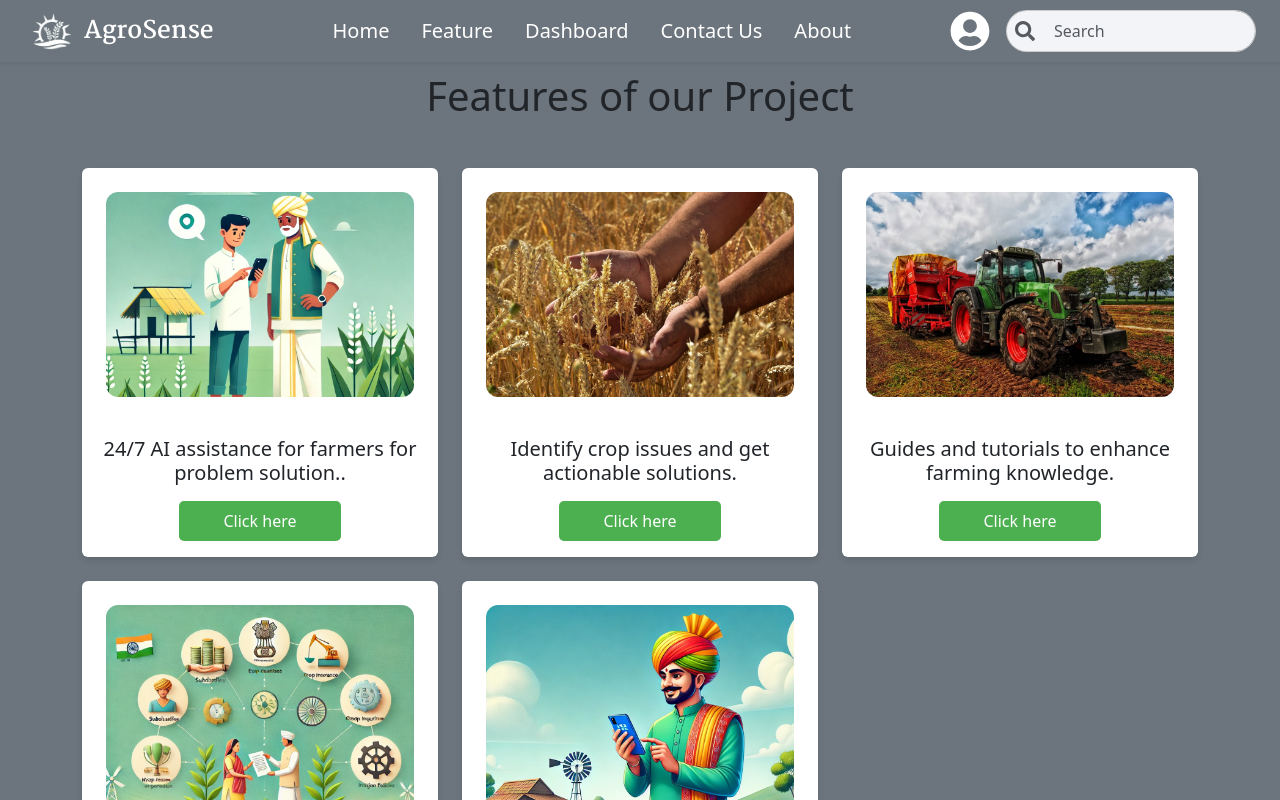
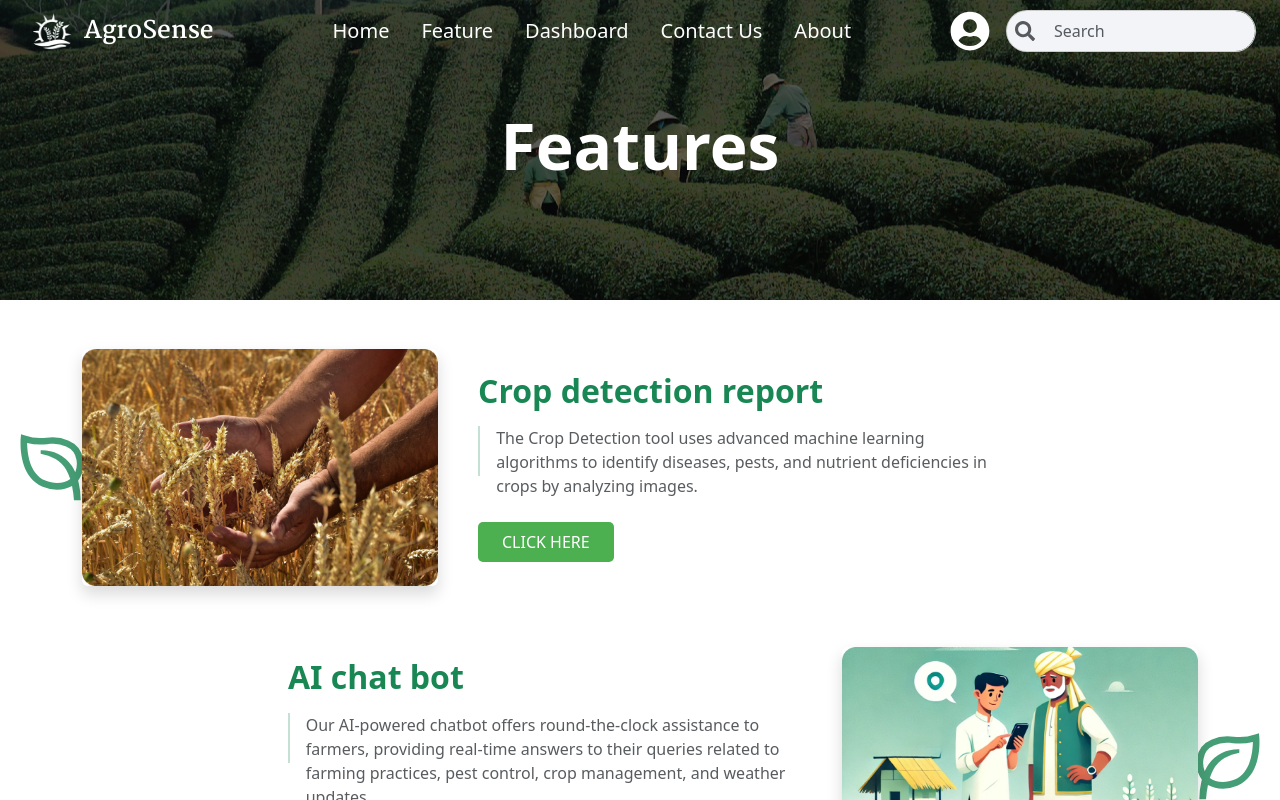
Before and after one commit to AgroSence/AgroSence, a React (Vite) app in the folder agrosence/: page /Feature in a window 1280 px wide. Shown: the top 800 px of the page. Built offline with nearby package versions, Linux system fonts and the light colour scheme.

Commit message:
Updating Feature.jsx

```diff
--- a/agrosence/components/feature/FeatureCard.jsx
+++ b/agrosence/components/feature/FeatureCard.jsx
@@ -1,26 +1,40 @@
 import React from 'react';
-import { useNavigate } from 'react-router-dom';
-import { FaArrowRight } from 'react-icons/fa';
+import { BiLeaf } from 'react-icons/bi';
 
-const FeatureCard = ({ title, description, image, path }) => {
-    const navigate = useNavigate();
-
+const FeatureCard = ({ title, description, image, index }) => {
   return (
-      <div className="feature-card rounded ">
+    <div className="container my-4 my-md-5">
+      <div className={`row align-items-center ${index % 2 === 1 ? 'flex-row-reverse' : ''}`}>
+        <div className="col-md-4 position-relative mb-4 mb-md-0">
+          <BiLeaf
+            className="text-success position-absolute d-none d-md-block"
+            style={{
+              fontSize: "5rem",
+              right: index % 2 === 0 ? "auto" : "-3.5rem",
+              left: index % 2 === 0 ? "-3.5rem" : "auto",
+              top: "50%",
+              transform: `scaleX(-1) translateY(-50%) ${index % 2 === 0 ? "scaleX(1)" : "scaleX(-1)" }`,
+              opacity: 0.8,
+              zIndex: -1
+            }}
+          />
           <img
             src={image}
             alt={title}
-          className="w-100 rounded p-4"
-          style={{objectFit:"contain"}}
+            className="img-fluid rounded shadow w-auto"
+            style={{ maxHeight: "300px", objectFit: "contain" }}
           />
-        <div className="text-center p-3">
-          <h3 className="fs-5 mb-3">{description}</h3>
-          <button
-            className="btn btn-success w-50"
-            onClick={() => navigate(path)}
-          >
-            Click here
-          </button>
+        </div>
+        <div className="col-md-6">
+          <div className="px-3 py-4 text-center text-md-start">
+            <h2 className="mb-3 text-success fw-bold">{title}</h2>
+            <div className="d-flex align-items-center mb-4">
+              <div className="vr bg-success me-3" style={{ height: '50px', width:"5px" }}></div>
+              <p className="text-muted mb-0">{description}</p>
+            </div>
+            <button className="btn btn-success px-4 py-2">CLICK HERE</button>
+          </div>
+        </div>
       </div>
     </div>
   );
--- a/agrosence/components/feature/FeatureHeader.jsx
+++ b/agrosence/components/feature/FeatureHeader.jsx
@@ -1,19 +1,25 @@
-import React from 'react';
-import { resource } from '../../resource';
+import { resource } from "../../resource";
 
-const FeatureHeader = () => {
+const HeroSection = () => {
   return (
     <div
-      className="hero-section position-relative d-flex align-items-center justify-content-center"
+      className="position-relative text-white text-center py-5 mb-5"
       style={{
         backgroundImage: `url(${resource.AboutHeader.src})`,
-        backgroundSize: 'contain',
-        height: '350px'
+        backgroundSize: "cover",
+        backgroundPosition: "center",
+        height: "300px",
       }}
     >
-      <h1 className="text-white position-relative display-2 fw-bold fs-1">Explore AgroSence By YourSelf</h1>
+      <div
+        className="position-absolute top-0 start-0 w-100 h-100"
+        style={{ backgroundColor: "rgba(0,0,0,0.4)" }}
+      ></div>
+      <div className="position-relative container h-100 d-flex align-items-center justify-content-center">
+        <h1 className="display-3 fw-bold">Features</h1>
+      </div>
     </div>
   );
 };
 
-export default FeatureHeader;
+export default HeroSection;
--- a/agrosence/pages/Feature.jsx
+++ b/agrosence/pages/Feature.jsx
@@ -1,64 +1,62 @@
-import React from "react";
+// FeaturesPage.js
+import Header from '../components/Header'
+import Footer from '../components/Footer'
+import HeroSection from "../components/feature/FeatureHeader";
 import FeatureCard from "../components/feature/FeatureCard";
 import { resource } from "../resource";
-import FeatureHeader from "../components/feature/FeatureHeader";
-import Header from "../components/Header";
-import Footer from "../components/Footer";
 
-const Features = () => {
+const FeaturesPage = () => {
   const features = [
     {
-      title: "Aichatbot",
-      description: "24/7 AI assistance for farmers for problem solution..",
-      image: `${resource.Aichatbot.src}`,
-      path: "/aichatbot",
+      title: "Crop detection report",
+      description:
+        "The Crop Detection tool uses advanced machine learning algorithms to identify diseases, pests, and nutrient deficiencies in crops by analyzing images.",
+      image: `${resource.CropDetection.src}`,
     },
     {
-      title: "CropDetection",
-      description: "Identify crop issues and get actionable solutions.",
-      image: `${resource.CropDetection.src}`,
-      path: "/crop-detection",
+      title: "AI chat bot",
+      description:
+        "Our AI-powered chatbot offers round-the-clock assistance to farmers, providing real-time answers to their queries related to farming practices, pest control, crop management, and weather updates.",
+      image: `${resource.Aichatbot.src}`,
+      isReversed: true,
     },
     {
-      title: "FarmingResources",
-      description: "Guides and tutorials to enhance farming knowledge.",
-      image: `${resource.FarmingResources.src}`,
-      path: "/resources",
+      title: "Resources",
+      description:
+        "This feature offers a comprehensive library of farming resources, including step-by-step guides, video tutorials, and expert tips.",
+      image: `${resource.CropDetection.src}`,
     },
     {
-      title: "GovScheme",
-      description: "Easy access to the latest schemes and benefits.",
+      title: "Government schemes",
+      description:
+        "Stay up-to-date with the latest government schemes and benefits specifically tailored for farmers.",
       image: `${resource.GovScheme.src}`,
-      path: "/schemes",
+      isReversed: true,
     },
     {
-      title: "MarketAccess",
+      title: "Market access",
       description:
-        "Farmers can list their crops with images, descriptions, and prices.",
+        "Farmers can use this platform to showcase their crops to a wider audience by listing them with detailed descriptions, images, and pricing.",
       image: `${resource.MarketAccess.src}`,
-      path: "/market",
     },
   ];
 
   return (
     <>
-      <Header />
-      <div className="p-4 bg-secondary">
-        {/* <FeatureHeader /> */}
-        <div className="container py-5">
-          <h1 className="text-center mb-5">Features of our Project</h1>
-          <div className="row g-4">
-            {features.map((feature, index) => (
-              <div key={index} className="col-12 col-md-6 col-lg-4">
-                <FeatureCard {...feature} />
-              </div>
-            ))}
-          </div>
-        </div>
-      </div>
+    <Header />
+      <HeroSection />
+      {features.map((feature, index) => (
+        <FeatureCard
+          key={index}
+          title={feature.title}
+          description={feature.description}
+          image={feature.image}
+          index={index}
+        />
+      ))}
       <Footer />
     </>
   );
 };
 
-export default Features;
+export default FeaturesPage;
```
Lines whose indentation alone changed are shown as unchanged.
